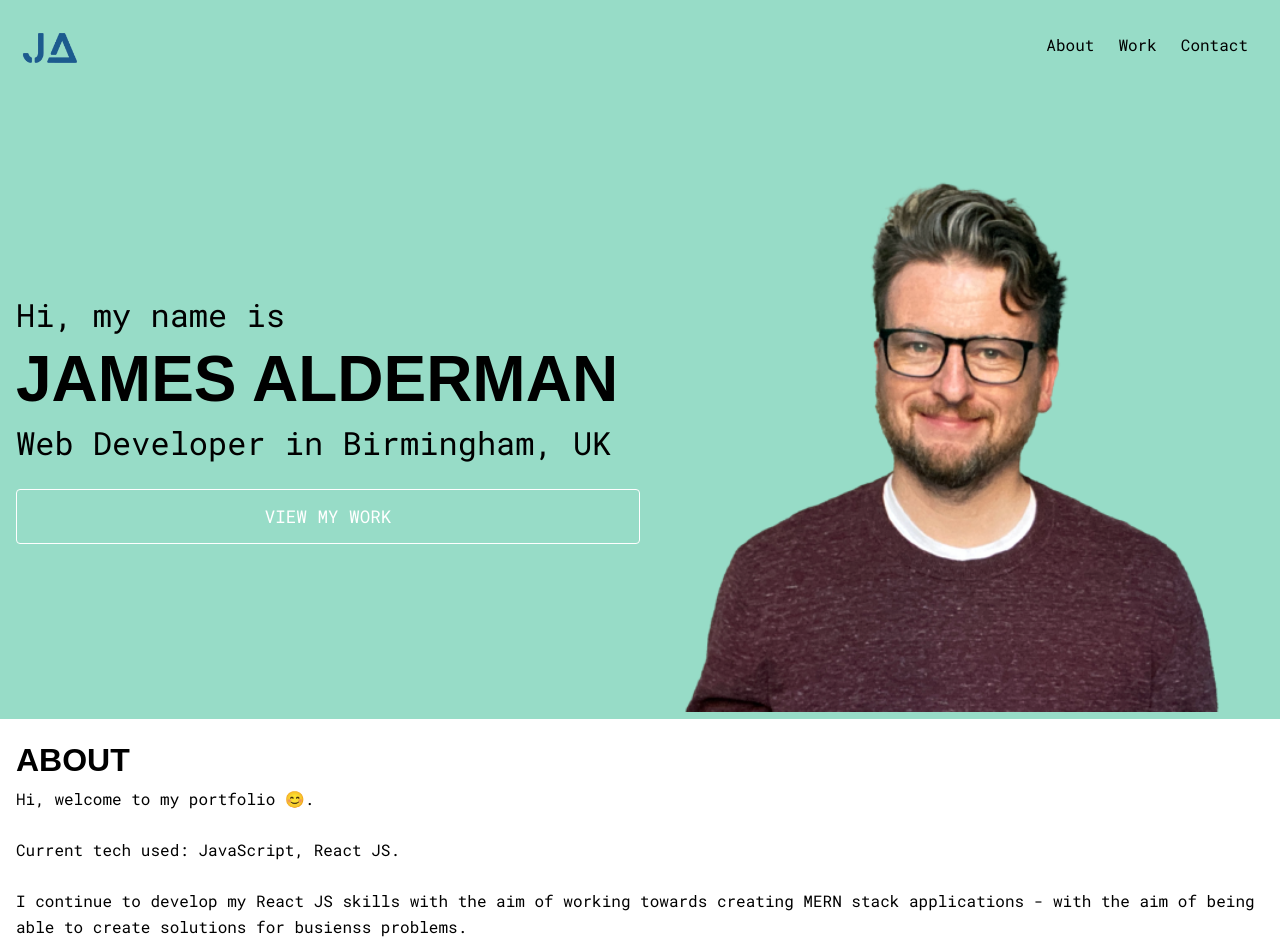
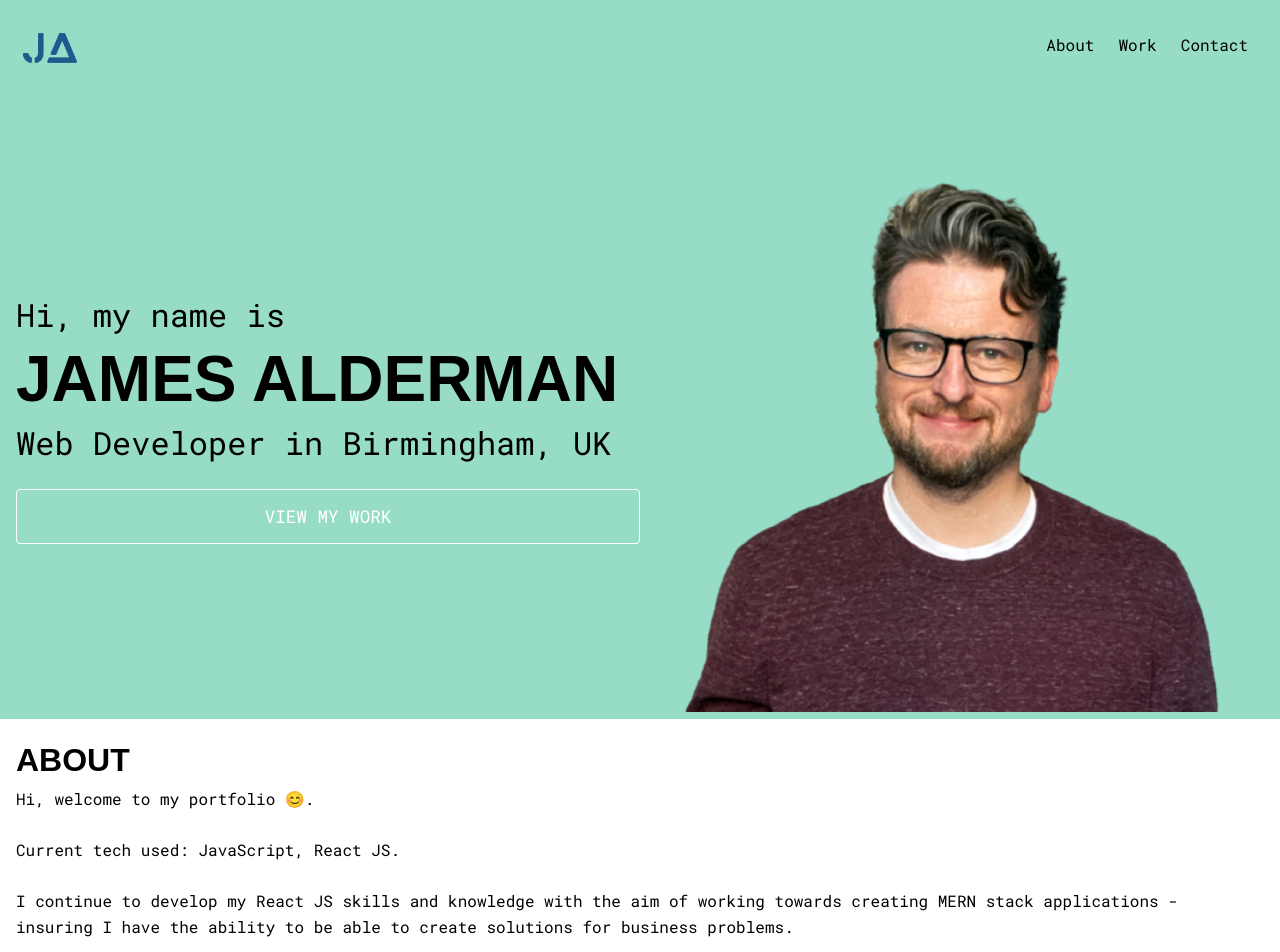
Before and after one commit to JAldo1980/portfolio, a React (Vite) app: page / in a window 1280 px wide. Shown: the top 952 px of the page. Built offline with nearby package versions, Linux system fonts and the light colour scheme; a web font is replaced by a local one.

Commit message:
Update About.jsx
html update

```diff
--- a/components/About.jsx
+++ b/components/About.jsx
@@ -11,7 +11,7 @@ export default function About() {
         <br></br>
         <p>Current tech used: JavaScript, React JS.</p>
          <br></br>
-        <p>I continue to develop my React JS skills with the aim of working towards creating MERN stack applications - with the aim of being able to create solutions for busienss problems.</p>
+        <p>I continue to develop my React JS skills and knowledge with the aim of working towards creating MERN stack applications - insuring I have the ability to be able to create solutions for business problems.</p>
         <br></br>
         <p>
           My interest in web development began during my university days, where
```
